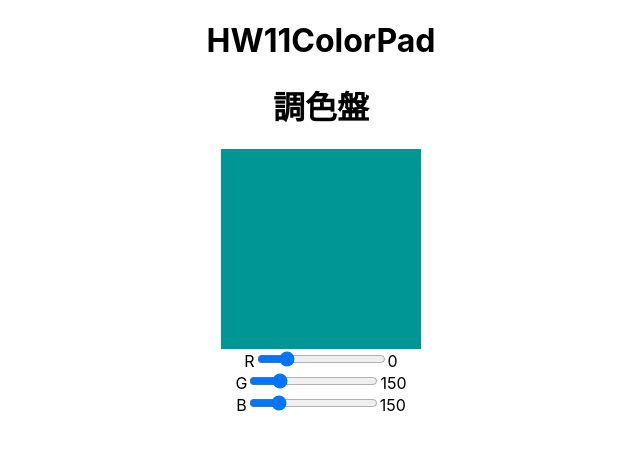
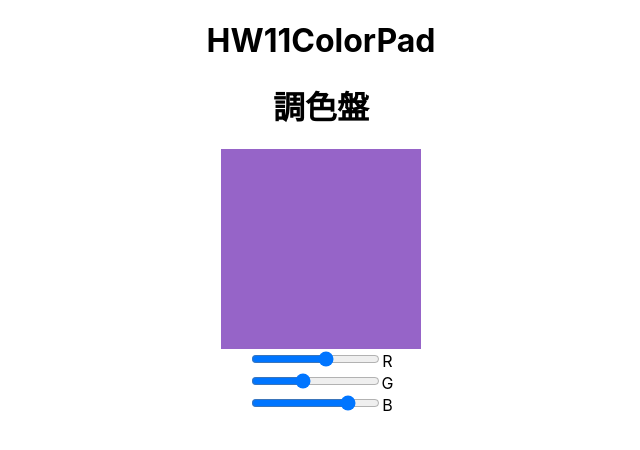
Before and after one commit to sasie59/react-homework, a React (Create React App) app: page /#/HW11ColorPad in a window 1280 px wide. Shown: the top 450 px of the page, without its empty margins (319-959 px from the left). Built offline with nearby package versions, Linux system fonts and the light colour scheme.

Commit message:
hw11 rcc 調色盤

```diff
--- a/src/HW11ColorPad.js
+++ b/src/HW11ColorPad.js
@@ -1,68 +1,124 @@
-import React, { useState } from "react";
+import React, { Component } from 'react';
 
-export default function HW11ColorPad() {
-  const [pad, setPad] = useState({
-    r: 0,
-    g: 150,
-    b: 150,
+export default class HW11ColorPad extends Component {
+  constructor() {
+    super();
+    this.state = {
+      r: 150,
+      g: 100,
+      b: 200
+    };
+  }
+
+  handleChange = ({ target }) => {
+    this.setState({
+      [target.name]: target.value
     });
+  }
 
-  const handleChange = (color, {target}) => {
-    setPad({
-      ...pad,
-      [color]: target.value
-    });
-  };
-  // 展開後 再去改變他們各自的值
-
+  render() {
+    const { r, g, b } = this.state;
     return (
       <div>
         <h1>HW11ColorPad</h1>
         <h1>調色盤</h1>
-      <div
-        style={{
+        <div style={{
           width: "200px",
           height: "200px",
           margin: "0 auto",
-          backgroundColor: `rgb(${pad.r},${pad.g},${pad.b})`,
-        }}
-      />
-      R
+          backgroundColor: `rgb(${r},${g},${b})`
+        }} />
         <input
           type="range"
           min="0"
           max="255"
+          name='r'
+          value={r}
           data-testid='red'
-        onChange={handleChange.bind(this, 'r')}
-      />{pad.r}
-      <br />
-      G
+          onChange={this.handleChange}
+        />R<br />
         <input
           type="range"
           min="0"
           max="255"
+          name='g'
+          value={g}
           data-testid='green'
-        onChange={handleChange.bind(this, 'g')}
-      />{pad.g}
-      <br />
-      B
+          onChange={this.handleChange}
+        />G<br />
         <input
           type="range"
           min="0"
           max="255"
+          name='b'
+          value={b}
           data-testid='blue'
-        onChange={handleChange.bind(this, 'b')}
-      />{pad.b}
-      <br />
+          onChange={this.handleChange}
+        />B
       </div>
     );
   }
-// 錯誤警告
-// Warning: A component is changing a controlled input
-//  of type range to be uncontrolled. Input elements should not
-//   switch from controlled to uncontrolled (or vice versa).
-//   Decide between using a controlled or uncontrolled
-//   input element for the lifetime of the component.
+}
+
+// import React, { useState } from "react";
+
+// export default function HW11ColorPad() {
+//   const [pad, setPad] = useState({
+//     r: 0,
+//     g: 150,
+//     b: 150,
+//   });
+
+//   const handleChange = (color, { target }) => {
+//     setPad({
+//       ...pad,
+//       [color]: target.value
+//     });
+//   };
+//   // 展開後 再去改變他們各自的值
+
+//   return (
+//     <div>
+//       <h1>HW11ColorPad</h1>
+//       <h1>調色盤</h1>
+//       <div
+//         style={{
+//           width: "200px",
+//           height: "200px",
+//           margin: "0 auto",
+//           backgroundColor: `rgb(${pad.r},${pad.g},${pad.b})`,
+//         }}
+//       />
+//       R
+//       <input
+//         type="range"
+//         min="0"
+//         max="255"
+//         data-testid='red'
+//         onChange={handleChange.bind(this, 'r')}
+//       />{pad.r}
+//       <br />
+//       G
+//       <input
+//         type="range"
+//         min="0"
+//         max="255"
+//         data-testid='green'
+//         onChange={handleChange.bind(this, 'g')}
+//       />{pad.g}
+//       <br />
+//       B
+//       <input
+//         type="range"
+//         min="0"
+//         max="255"
+//         data-testid='blue'
+//         onChange={handleChange.bind(this, 'b')}
+//       />{pad.b}
+//       <br />
+//     </div>
+//   );
+// }
 
 // import React, { Component } from 'react';
 
```
Lines whose indentation alone changed are shown as unchanged.
